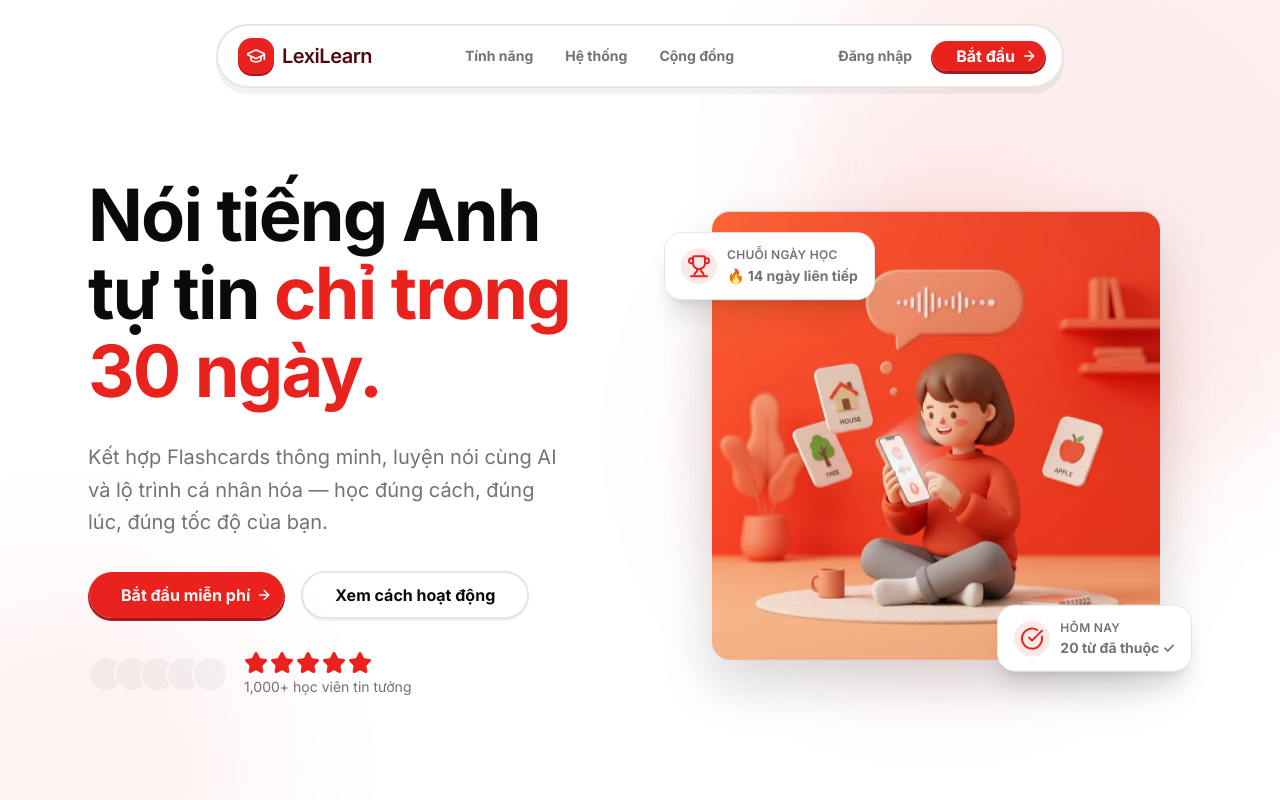
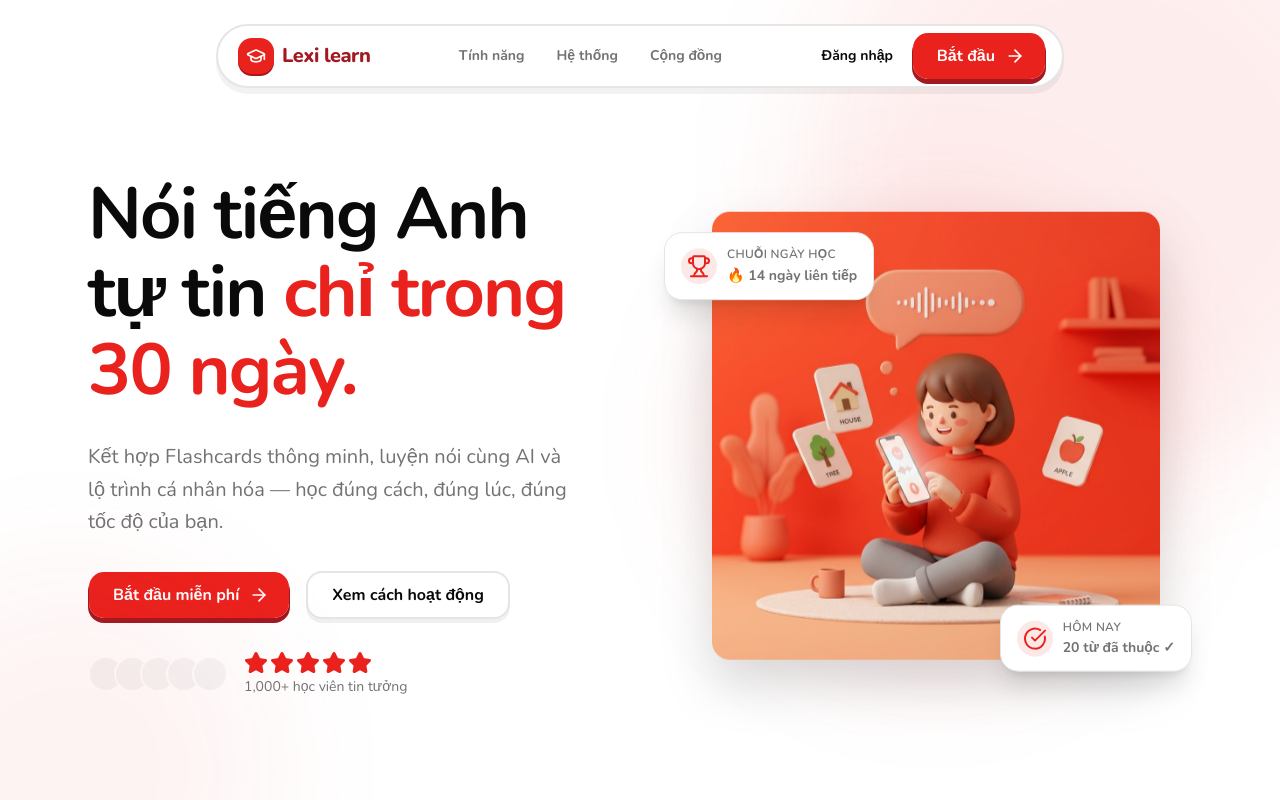
Before and after one commit to ngoctinn/lexi-fe, a Next.js app: page / in a window 1280 px wide. Shown: the top 800 px of the page. Built offline with nearby package versions, Linux system fonts and the light colour scheme; no server answers; what aws-amplify would draw is missing.

Commit message:
Add MCP configuration for Shadcn in VSCode

```diff
--- a/app/globals.css
+++ b/app/globals.css
@@ -7,10 +7,10 @@
 @theme inline {
   --color-background: var(--background);
   --color-foreground: var(--foreground);
-  --font-sans: var(--font-inter), ui-sans-serif, system-ui, sans-serif;
+  --font-sans: var(--font-nunito), ui-sans-serif, system-ui, sans-serif;
   --font-mono:
-    var(--font-geist-mono), ui-monospace, SFMono-Regular, Roboto Mono, Menlo,
-    Monaco, Consolas, libレーションモノ, DejaVu Sans Mono, monospace;
+    ui-monospace, SFMono-Regular, Roboto Mono, Menlo, Monaco, Consolas,
+    Liberation Mono, DejaVu Sans Mono, monospace;
   --color-sidebar-ring: var(--sidebar-ring);
   --color-sidebar-border: var(--sidebar-border);
   --color-sidebar-accent-foreground: var(--sidebar-accent-foreground);
@@ -103,10 +103,10 @@
   --primary-400: oklch(0.68 0.18 28);
   --primary-500: oklch(0.6 0.23 28.5);
   /* Base color - Cùng chuẩn với sidebar (tuned from new base) */
-  --primary-600: oklch(0.54 0.20 27);
+  --primary-600: oklch(0.54 0.2 27);
   --primary-700: oklch(0.46 0.17 25);
   --primary-800: oklch(0.36 0.14 23);
-  --primary-900: oklch(0.28 0.10 21);
+  --primary-900: oklch(0.28 0.1 21);
   --primary-950: oklch(0.18 0.06 18);
   /* Tối nhất, mang sắc đỏ rượu (wine/burgundy dark) */
 
@@ -183,7 +183,7 @@
   /* Base color */
   --primary-600: oklch(0.72 0.18 28);
   --primary-700: oklch(0.78 0.14 27.5);
-  --primary-800: oklch(0.86 0.10 27);
+  --primary-800: oklch(0.86 0.1 27);
   --primary-900: oklch(0.92 0.06 26.5);
   --primary-950: oklch(0.97 0.03 26);
   /* Text sáng nhất (hồng đỏ nhạt) */
--- a/app/layout.tsx
+++ b/app/layout.tsx
@@ -1,23 +1,19 @@
 import type { Metadata } from "next";
-import { Inter, Geist_Mono } from "next/font/google";
+import { Nunito } from "next/font/google";
 import "./globals.css";
 import { TooltipProvider } from "@/components/ui/tooltip";
 import { Toaster } from "@/components/ui/sonner";
 
-const inter = Inter({
-  variable: "--font-inter",
+const nunito = Nunito({
+  variable: "--font-nunito",
   subsets: ["latin", "vietnamese"],
-  display: 'swap',
-});
-
-const geistMono = Geist_Mono({
-  variable: "--font-geist-mono",
-  subsets: ["latin"],
+  display: "swap",
 });
 
 export const metadata: Metadata = {
   title: "LexiLearn — AI-Powered English Learning",
-  description: "Nền tảng học tiếng Anh cá nhân hóa với Flashcards 3D và Trình đối thoại AI thông minh.",
+  description:
+    "Nền tảng học tiếng Anh cá nhân hóa với Flashcards 3D và Trình đối thoại AI thông minh.",
 };
 
 import { AmplifyProvider } from "@/components/providers/amplify-provider";
@@ -31,15 +27,13 @@ export default function RootLayout({
   return (
     <html
       lang="vi"
-      className={`${inter.variable} ${geistMono.variable} h-full antialiased`}
+      className={`${nunito.variable} h-full antialiased`}
       suppressHydrationWarning
     >
       <body className="h-full flex flex-col">
         <AmplifyProvider>
           <QueryProvider>
-            <TooltipProvider delayDuration={0}>
-              {children}
-            </TooltipProvider>
+            <TooltipProvider delayDuration={0}>{children}</TooltipProvider>
           </QueryProvider>
         </AmplifyProvider>
         <Toaster />
--- a/components/shared/logo.tsx
+++ b/components/shared/logo.tsx
@@ -1,44 +1,52 @@
-import { GraduationCap } from "lucide-react"
-import Link from "next/link"
-import { cn } from "@/lib/utils"
+import { GraduationCap } from "lucide-react";
+import Link from "next/link";
+import { cn } from "@/lib/utils";
 
 interface LogoProps {
-  className?: string
-  textClassName?: string
-  size?: "sm" | "default" | "lg"
-  href?: string
+  className?: string;
+  textClassName?: string;
+  size?: "sm" | "default" | "lg";
+  href?: string;
 }
 
-export function Logo({ className, textClassName, size = "default", href = "/" }: LogoProps) {
+export function Logo({
+  className,
+  textClassName,
+  size = "default",
+  href = "/",
+}: LogoProps) {
   return (
-    <Link href={href} className={cn("flex items-center gap-2 text-primary group", className)}>
+    <Link
+      href={href}
+      className={cn("flex items-center gap-2 text-primary group", className)}
+    >
       <div
         className={cn(
           "bg-primary flex shrink-0 items-center justify-center transition-transform group-active:translate-y-0.5",
-          size === "sm" ? "size-7 rounded-md shadow-[0_2px_0_0_var(--color-primary-shadow)] group-active:shadow-none" :
-            size === "lg" ? "size-10 rounded-xl shadow-[0_2px_0_0_var(--color-primary-shadow)] group-active:shadow-none" :
-              "size-9 rounded-xl shadow-[0_2px_0_0_var(--color-primary-shadow)] group-active:shadow-none"
+          size === "sm"
+            ? "size-7 rounded-md shadow-[0_2px_0_0_var(--color-primary-shadow)] group-active:shadow-none"
+            : size === "lg"
+              ? "size-10 rounded-xl shadow-[0_2px_0_0_var(--color-primary-shadow)] group-active:shadow-none"
+              : "size-9 rounded-xl shadow-[0_2px_0_0_var(--color-primary-shadow)] group-active:shadow-none",
         )}
       >
         <GraduationCap
           className="text-primary-foreground"
           style={{
             width: size === "sm" ? 16 : size === "lg" ? 24 : 20,
-            height: size === "sm" ? 16 : size === "lg" ? 24 : 20
+            height: size === "sm" ? 16 : size === "lg" ? 24 : 20,
           }}
         />
       </div>
       <span
         className={cn(
-          "font-semibold tracking-tight text-primary-900",
-          size === "sm" ? "text-lg" :
-            size === "lg" ? "text-2xl" :
-              "text-xl",
-          textClassName
+          "font-extrabold tracking-tight text-primary-700",
+          size === "sm" ? "text-lg" : size === "lg" ? "text-2xl" : "text-xl",
+          textClassName,
         )}
       >
-        LexiLearn
+        Lexi learn
       </span>
     </Link>
-  )
+  );
 }
--- a/components/ui/button.tsx
+++ b/components/ui/button.tsx
@@ -5,30 +5,30 @@ import { Slot } from "radix-ui";
 import { cn } from "@/lib/utils";
 
 const buttonVariants = cva(
-  "group/button inline-flex shrink-0 items-center justify-center rounded-lg border border-transparent bg-clip-padding text-sm font-bold whitespace-nowrap transition-all outline-none select-none focus-visible:border-ring focus-visible:ring-3 focus-visible:ring-ring/50 disabled:pointer-events-none disabled:opacity-50 aria-invalid:border-destructive aria-invalid:ring-3 aria-invalid:ring-destructive/20 [&_svg]:pointer-events-none [&_svg]:shrink-0 [&_svg:not([class*='size-'])]:size-4",
+  "group/button inline-flex shrink-0 items-center justify-center rounded-[1rem] border border-transparent bg-clip-padding text-sm font-bold whitespace-nowrap transition-all outline-none select-none focus-visible:border-ring focus-visible:ring-3 focus-visible:ring-ring/50 disabled:pointer-events-none disabled:opacity-50 aria-invalid:border-destructive aria-invalid:ring-3 aria-invalid:ring-destructive/20 [&_svg]:pointer-events-none [&_svg]:shrink-0 [&_svg:not([class*='size-'])]:size-4",
   {
     variants: {
       variant: {
         default:
-          "bg-primary text-primary-foreground shadow-[0_2px_0_0_var(--color-primary-shadow)] hover:brightness-[1.1] active:translate-y-0.5 active:shadow-none",
+          "bg-primary text-primary-foreground shadow-[0_4px_0_0_var(--color-primary-shadow)] hover:brightness-[1.1] active:translate-y-0.5 active:shadow-none",
         outline:
-          "border-2 border-control-border bg-control-bg shadow-[0_2px_0_0_rgba(0,0,0,0.05)] hover:bg-control-hover hover:text-foreground active:translate-y-0.5 active:shadow-[0_0px_0_0_rgba(0,0,0,0)]",
+          "border-2 border-control-border bg-control-bg shadow-[0_4px_0_0_rgba(0,0,0,0.06)] hover:bg-control-hover hover:text-foreground active:translate-y-0.5 active:shadow-none",
         secondary:
-          "bg-secondary text-secondary-foreground shadow-[0_2px_0_0_rgba(0,0,0,0.1)] hover:brightness-95 active:translate-y-0.5 active:shadow-[0_0px_0_0_rgba(0,0,0,0)]",
+          "bg-background text-foreground border border-border/60 shadow-[0_4px_0_0_rgba(0,0,0,0.07)] hover:bg-muted/30 active:translate-y-0.5 active:shadow-none",
         ghost:
           "hover:bg-muted hover:text-foreground aria-expanded:bg-muted aria-expanded:text-foreground",
         destructive:
-          "bg-destructive/10 text-destructive border border-destructive/20 shadow-[0_2px_0_0_var(--color-destructive-shadow-tint)] hover:bg-destructive/15 active:translate-y-0.5 active:shadow-none",
+          "bg-destructive/10 text-destructive border border-destructive/20 shadow-[0_4px_0_0_var(--color-destructive-shadow-tint)] hover:bg-destructive/15 active:translate-y-0.5 active:shadow-none",
         link: "text-primary underline-offset-4 hover:underline",
-        soft: "bg-primary/10 text-primary border border-primary/20 shadow-[0_2px_0_0_var(--color-primary-shadow-tint)] hover:bg-primary/15 active:translate-y-0.5 active:shadow-none",
+        soft: "bg-primary/10 text-primary border border-primary/20 shadow-[0_4px_0_0_var(--color-primary-shadow-tint)] hover:bg-primary/15 active:translate-y-0.5 active:shadow-none",
         "soft-primary":
-          "bg-primary/10 text-primary border border-primary/20 shadow-[0_2px_0_0_var(--color-primary-shadow-tint)] hover:bg-primary/15 active:translate-y-0.5 active:shadow-none",
+          "bg-primary/10 text-primary border border-primary/20 shadow-[0_4px_0_0_var(--color-primary-shadow-tint)] hover:bg-primary/15 active:translate-y-0.5 active:shadow-none",
         "soft-warning":
-          "bg-warning/10 text-warning border border-warning/20 shadow-[0_2px_0_0_rgba(234,179,8,0.1)] hover:bg-warning/15 active:translate-y-0.5 active:shadow-none",
+          "bg-warning/10 text-warning border border-warning/20 shadow-[0_4px_0_0_rgba(234,179,8,0.1)] hover:bg-warning/15 active:translate-y-0.5 active:shadow-none",
         "soft-success":
-          "bg-success/10 text-success border border-success/20 shadow-[0_2px_0_0_rgba(34,197,94,0.1)] hover:bg-success/15 active:translate-y-0.5 active:shadow-none",
+          "bg-success/10 text-success border border-success/20 shadow-[0_4px_0_0_rgba(34,197,94,0.1)] hover:bg-success/15 active:translate-y-0.5 active:shadow-none",
         "soft-info":
-          "bg-info/10 text-info border border-info/20 shadow-[0_2px_0_0_rgba(59,130,246,0.1)] hover:bg-info/15 active:translate-y-0.5 active:shadow-none",
+          "bg-info/10 text-info border border-info/20 shadow-[0_4px_0_0_rgba(59,130,246,0.1)] hover:bg-info/15 active:translate-y-0.5 active:shadow-none",
       },
       size: {
         default:
--- a/features/marketing/components/cta-section.tsx
+++ b/features/marketing/components/cta-section.tsx
@@ -5,25 +5,35 @@ import { Button } from "@/components/ui/button";
 export function LandingCTA() {
   return (
     <section className="py-24 md:py-32 bg-primary relative overflow-hidden">
-      <div aria-hidden className="pointer-events-none absolute -top-24 -right-24 size-96 rounded-full bg-primary-foreground/5 blur-3xl" />
-      <div aria-hidden className="pointer-events-none absolute -bottom-24 -left-24 size-96 rounded-full bg-primary-foreground/5 blur-3xl" />
+      <div
+        aria-hidden
+        className="pointer-events-none absolute -top-24 -right-24 size-96 rounded-full bg-primary-foreground/5 blur-3xl"
+      />
+      <div
+        aria-hidden
+        className="pointer-events-none absolute -bottom-24 -left-24 size-96 rounded-full bg-primary-foreground/5 blur-3xl"
+      />
 
       <div className="container mx-auto px-6 max-w-4xl relative z-10 flex flex-col items-center gap-8 text-center">
         <h2 className="text-4xl md:text-5xl font-bold text-primary-foreground tracking-tight max-w-xl">
           Bắt đầu hành trình tiếng Anh của bạn ngay hôm nay
         </h2>
-        <p className="text-lg text-primary-foreground/80 max-w-md">Miễn phí. Không cần thẻ tín dụng. Sẵn sàng trong 5 phút.</p>
+        <p className="text-lg text-primary-foreground/80 max-w-md">
+          Miễn phí. Không cần thẻ tín dụng. Sẵn sàng trong 5 phút.
+        </p>
         <div className="flex flex-col sm:flex-row gap-4">
-          <Button size="lg" variant="secondary" className="h-12 px-8 text-base rounded-full font-semibold" asChild>
+          <Button size="2xl" variant="secondary" asChild>
             <Link href="/learn">
               Dùng miễn phí ngay <ArrowRight data-icon="inline-end" />
             </Link>
           </Button>
-          <Button size="lg" variant="outline" className="h-12 px-8 text-base rounded-full border-primary-foreground/30 text-primary-foreground hover:bg-primary-foreground/10" asChild>
+          <Button size="2xl" variant="outline" asChild>
             <a href="#features">Tìm hiểu thêm</a>
           </Button>
         </div>
-        <p className="text-sm text-primary-foreground/60">Tham gia cùng 1,000+ học viên đang tiến bộ mỗi ngày</p>
+        <p className="text-sm text-primary-foreground/60">
+          Tham gia cùng 1,000+ học viên đang tiến bộ mỗi ngày
+        </p>
       </div>
     </section>
   );
--- a/features/marketing/components/header.tsx
+++ b/features/marketing/components/header.tsx
@@ -10,22 +10,31 @@ export function LandingHeader() {
         <Logo className="pl-2" />
 
         <nav className="hidden md:flex items-center gap-8 text-sm font-bold text-muted-foreground">
-          <a href="#features" className="hover:text-foreground transition-colors">
+          <a
+            href="#features"
+            className="hover:text-foreground transition-colors"
+          >
             Tính năng
           </a>
-          <a href="#how-it-works" className="hover:text-foreground transition-colors">
+          <a
+            href="#how-it-works"
+            className="hover:text-foreground transition-colors"
+          >
             Hệ thống
           </a>
-          <a href="#testimonials" className="hover:text-foreground transition-colors">
+          <a
+            href="#testimonials"
+            className="hover:text-foreground transition-colors"
+          >
             Cộng đồng
           </a>
         </nav>
 
         <div className="flex items-center gap-2 pr-1">
-          <Button variant="ghost" className="rounded-full hidden sm:flex text-muted-foreground hover:text-foreground font-bold hover:bg-muted" asChild>
+          <Button variant="ghost" className="hidden sm:flex" asChild>
             <Link href="/login">Đăng nhập</Link>
           </Button>
-          <Button className="rounded-full px-6 text-base" asChild>
+          <Button size="2xl" asChild>
             <Link href="/learn">
               Bắt đầu <ArrowRight data-icon="inline-end" />
             </Link>
--- a/features/marketing/components/hero.tsx
+++ b/features/marketing/components/hero.tsx
@@ -5,29 +5,38 @@ import { Button } from "@/components/ui/button";
 
 export function LandingHero() {
   return (
-    <section className="relative overflow-hidden pt-32 pb-24 md:pt-44 md:pb-36" id="hero">
-      <div aria-hidden className="pointer-events-none absolute -top-32 -right-32 size-[600px] rounded-full bg-primary/8 blur-3xl" />
-      <div aria-hidden className="pointer-events-none absolute -bottom-32 -left-32 size-[400px] rounded-full bg-primary/5 blur-3xl" />
+    <section
+      className="relative overflow-hidden pt-32 pb-24 md:pt-44 md:pb-36"
+      id="hero"
+    >
+      <div
+        aria-hidden
+        className="pointer-events-none absolute -top-32 -right-32 size-[600px] rounded-full bg-primary/8 blur-3xl"
+      />
+      <div
+        aria-hidden
+        className="pointer-events-none absolute -bottom-32 -left-32 size-[400px] rounded-full bg-primary/5 blur-3xl"
+      />
 
       <div className="container mx-auto px-6 max-w-6xl grid md:grid-cols-2 gap-12 lg:gap-20 items-center">
         <div className="flex flex-col items-start gap-8">
-
           <h1 className="text-5xl md:text-6xl lg:text-7xl font-bold leading-[1.08] tracking-tight">
             Nói tiếng Anh tự tin{" "}
             <span className="text-primary">chỉ trong 30 ngày.</span>
           </h1>
 
           <p className="text-lg md:text-xl text-muted-foreground max-w-[480px] leading-relaxed">
-            Kết hợp Flashcards thông minh, luyện nói cùng AI và lộ trình cá nhân hóa — học đúng cách, đúng lúc, đúng tốc độ của bạn.
+            Kết hợp Flashcards thông minh, luyện nói cùng AI và lộ trình cá nhân
+            hóa — học đúng cách, đúng lúc, đúng tốc độ của bạn.
           </p>
 
           <div className="flex flex-col sm:flex-row gap-4">
-            <Button size="lg" className="h-12 px-8 text-base rounded-full" asChild>
+            <Button size="2xl" asChild>
               <Link href="/learn">
                 Bắt đầu miễn phí <ArrowRight data-icon="inline-end" />
               </Link>
             </Button>
-            <Button size="lg" variant="outline" className="h-12 px-8 text-base rounded-full" asChild>
+            <Button size="2xl" variant="outline" asChild>
               <a href="#how-it-works">Xem cách hoạt động</a>
             </Button>
           </div>
@@ -35,7 +44,10 @@ export function LandingHero() {
           <div className="flex items-center gap-4">
             <div className="flex">
               {[1, 2, 3, 4, 5].map((i) => (
-                <div key={i} className="size-9 rounded-full border-2 border-background bg-muted -ml-2.5 first:ml-0" />
+                <div
+                  key={i}
+                  className="size-9 rounded-full border-2 border-background bg-muted -ml-2.5 first:ml-0"
+                />
               ))}
             </div>
             <div className="flex flex-col gap-0.5">
@@ -44,15 +56,27 @@ export function LandingHero() {
                   <Star key={i} className="text-primary fill-primary" />
                 ))}
               </div>
-              <span className="text-sm text-muted-foreground">1,000+ học viên tin tưởng</span>
+              <span className="text-sm text-muted-foreground">
+                1,000+ học viên tin tưởng
+              </span>
             </div>
           </div>
         </div>
 
         <div className="relative flex items-center justify-center">
-          <div aria-hidden className="absolute size-[420px] rounded-full bg-primary/15 blur-3xl" />
+          <div
+            aria-hidden
+            className="absolute size-[420px] rounded-full bg-primary/15 blur-3xl"
+          />
           <div className="relative z-10 animate-float">
-            <Image src="/hero.png" alt="Lexi" width={480} height={480} priority className="w-full max-w-md drop-shadow-2xl rounded-2xl" />
+            <Image
+              src="/hero.png"
+              alt="Lexi"
+              width={480}
+              height={480}
+              priority
+              className="w-full max-w-md drop-shadow-2xl rounded-2xl"
+            />
           </div>
 
           <div className="absolute top-6 -left-4 z-20 bg-card border shadow-xl rounded-2xl px-4 py-3 animate-float-delayed">
@@ -61,7 +85,9 @@ export function LandingHero() {
                 <Trophy className="text-primary" />
               </div>
               <div>
-                <p className="text-xs font-semibold text-muted-foreground uppercase tracking-wide">Chuỗi ngày học</p>
+                <p className="text-xs font-semibold text-muted-foreground uppercase tracking-wide">
+                  Chuỗi ngày học
+                </p>
                 <p className="text-sm font-bold">🔥 14 ngày liên tiếp</p>
               </div>
             </div>
@@ -73,7 +99,9 @@ export function LandingHero() {
                 <CheckCircle className="text-primary" />
               </div>
               <div>
-                <p className="text-xs font-semibold text-muted-foreground uppercase tracking-wide">Hôm nay</p>
+                <p className="text-xs font-semibold text-muted-foreground uppercase tracking-wide">
+                  Hôm nay
+                </p>
                 <p className="text-sm font-bold">20 từ đã thuộc ✓</p>
               </div>
             </div>
--- a/features/vocabulary/components/flashcard/columns.tsx
+++ b/features/vocabulary/components/flashcard/columns.tsx
@@ -20,19 +20,32 @@ export const columns: ColumnDef<VocabularyItem>[] = [
   {
     accessorKey: "word",
     header: "Từ vựng",
-    cell: ({ row }) => <div className="font-semibold text-primary/90 text-base">{row.getValue("word")}</div>,
+    cell: ({ row }) => (
+      <div className="font-semibold text-primary/90 text-base">
+        {row.getValue("word")}
+      </div>
+    ),
   },
   {
     accessorKey: "meaning",
     header: "Ý nghĩa",
-    cell: ({ row }) => <div className="text-muted-foreground">{row.getValue("meaning")}</div>,
+    cell: ({ row }) => (
+      <div className="text-muted-foreground">{row.getValue("meaning")}</div>
+    ),
   },
   {
     accessorKey: "type",
     header: "Loại từ",
     cell: ({ row }) => {
       const type = row.getValue("type") as string;
-      return <Badge variant="secondary" className="capitalize text-[10px] font-semibold">{type}</Badge>;
+      return (
+        <Badge
+          variant="secondary"
+          className="capitalize text-[10px] font-semibold"
+        >
+          {type}
+        </Badge>
+      );
     },
   },
   {
@@ -71,14 +84,17 @@ export const columns: ColumnDef<VocabularyItem>[] = [
       return (
         <DropdownMenu>
           <DropdownMenuTrigger asChild>
-            <Button variant="ghost" className="h-8 w-8 p-0">
+            <Button variant="ghost" size="icon">
               <span className="sr-only">Mở menu</span>
               <MoreHorizontal className="h-4 w-4" />
             </Button>
           </DropdownMenuTrigger>
-          <DropdownMenuContent align="end" className="w-[160px]">
+          <DropdownMenuContent align="end" className="w-40">
             <DropdownMenuLabel>Tùy chọn</DropdownMenuLabel>
-            <DropdownMenuItem onClick={handlePlayAudio} className="cursor-pointer gap-2">
+            <DropdownMenuItem
+              onClick={handlePlayAudio}
+              className="cursor-pointer gap-2"
+            >
               <Volume2 className="h-4 w-4" /> Phát âm
             </DropdownMenuItem>
             <DropdownMenuSeparator />
--- a/package.json
+++ b/package.json
@@ -31,7 +31,6 @@
     "react-dom": "19.2.4",
     "react-hook-form": "^7.72.1",
     "recharts": "2.15.4",
-    "shadcn": "^4.0.8",
     "sonner": "^2.0.7",
     "tailwind-merge": "^3.5.0",
     "tw-animate-css": "^1.4.0",
@@ -45,6 +44,7 @@
     "@types/react-dom": "^19",
     "eslint": "^9",
     "eslint-config-next": "16.2.0",
+    "shadcn": "^4.2.0",
     "tailwindcss": "^4",
     "typescript": "^5"
   }
```
Also changed, not shown: features/dashboard/components/dashboard.tsx (+19 -6 lines), 2 other files (tests, documents, lock files or other folders). Lines whose indentation alone changed are shown as unchanged.
